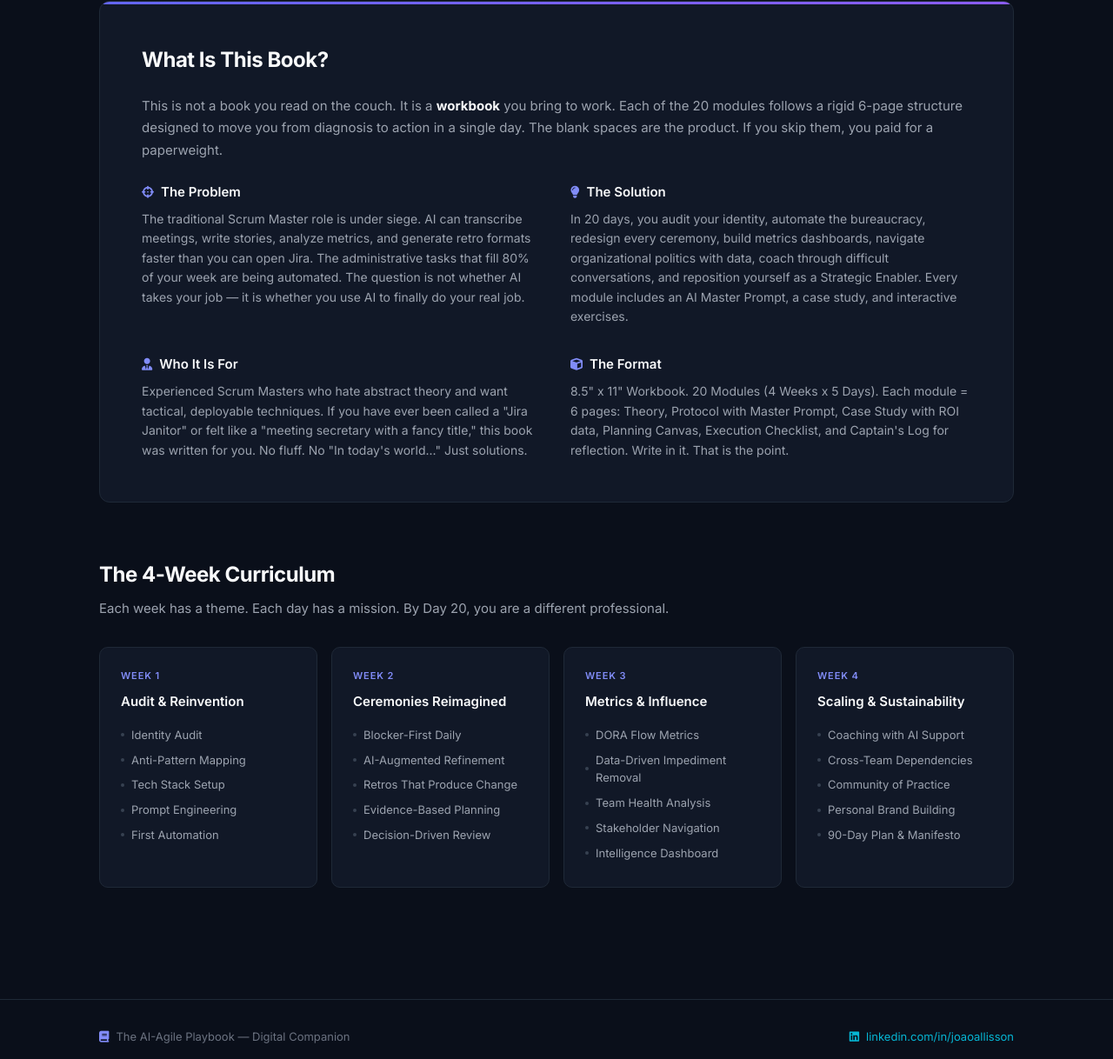
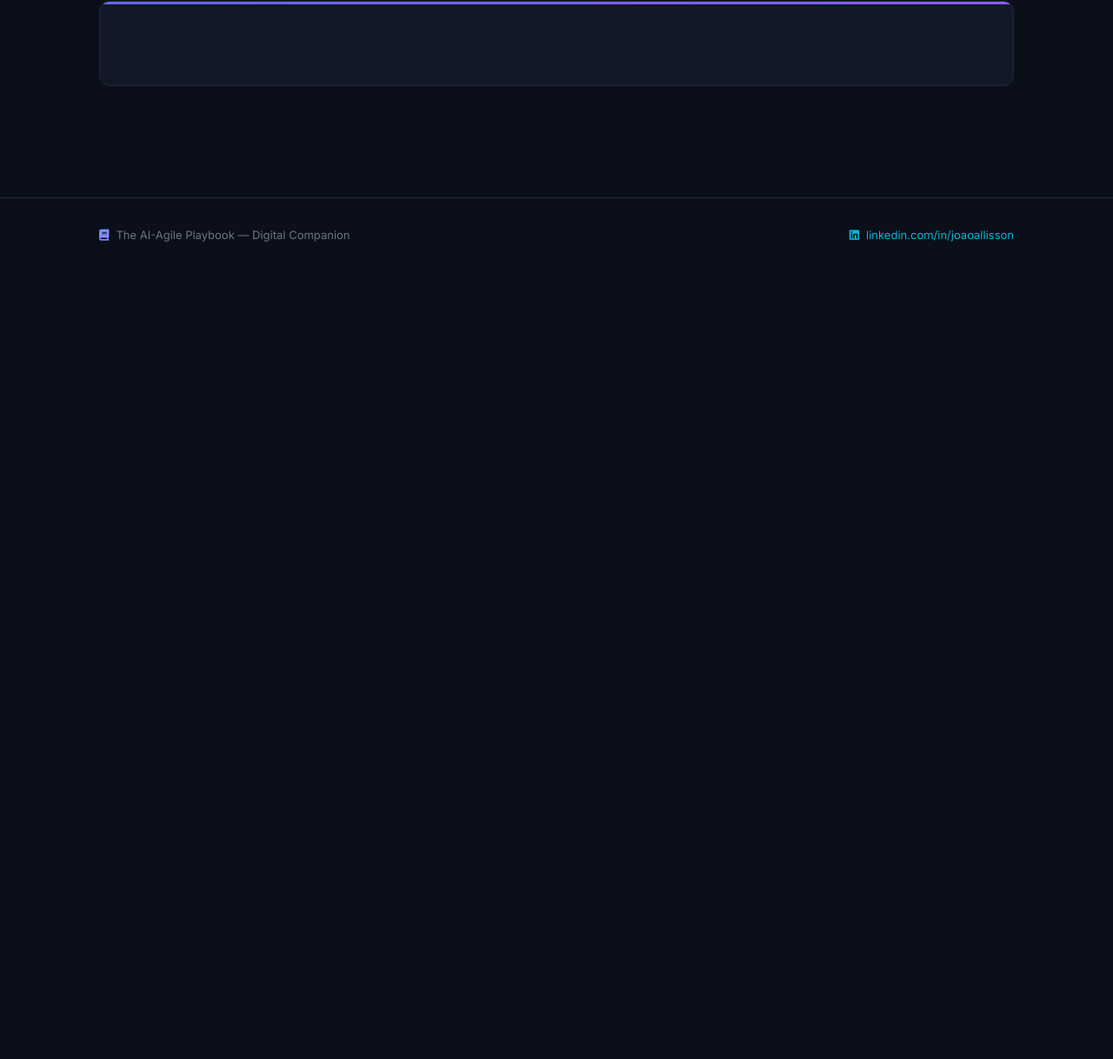
Before and after one commit to The-AI-Agile-Playbook/docs, a plain HTML site: page index.html in a window 1280 px wide. Shown: the part 1160-2378 px from the top of the page at 87% size. After the commit the page ends 1473 px from the top, so only its background shows below. Drawn offline with Linux system fonts and the light colour scheme.

Commit message:
Remover seções do index.html e corrigir ícone do menu Sprint Review

```diff
--- a/index.html
+++ b/index.html
@@ -509,81 +509,11 @@
 
         <!-- About the Book -->
         <div id="about" class="about">
-            <h2>What Is This Book?</h2>
-            <p style="color: var(--text-secondary); font-size: 0.9375rem; line-height: 1.7;">This is not a book you read on the couch. It is a <strong style="color: var(--text-primary);">workbook</strong> you bring to work. Each of the 20 modules follows a rigid 6-page structure designed to move you from diagnosis to action in a single day. The blank spaces are the product. If you skip them, you paid for a paperweight.</p>
-
-            <div class="about-grid">
-                <div class="about-item">
-                    <h4><i class="fas fa-crosshairs"></i> The Problem</h4>
-                    <p>The traditional Scrum Master role is under siege. AI can transcribe meetings, write stories, analyze metrics, and generate retro formats faster than you can open Jira. The administrative tasks that fill 80% of your week are being automated. The question is not whether AI takes your job — it is whether you use AI to finally do your real job.</p>
-                </div>
-                <div class="about-item">
-                    <h4><i class="fas fa-lightbulb"></i> The Solution</h4>
-                    <p>In 20 days, you audit your identity, automate the bureaucracy, redesign every ceremony, build metrics dashboards, navigate organizational politics with data, coach through difficult conversations, and reposition yourself as a Strategic Enabler. Every module includes an AI Master Prompt, a case study, and interactive exercises.</p>
-                </div>
-                <div class="about-item">
-                    <h4><i class="fas fa-user-tie"></i> Who It Is For</h4>
-                    <p>Experienced Scrum Masters who hate abstract theory and want tactical, deployable techniques. If you have ever been called a "Jira Janitor" or felt like a "meeting secretary with a fancy title," this book was written for you. No fluff. No "In today's world..." Just solutions.</p>
-                </div>
-                <div class="about-item">
-                    <h4><i class="fas fa-cube"></i> The Format</h4>
-                    <p>8.5" x 11" Workbook. 20 Modules (4 Weeks x 5 Days). Each module = 6 pages: Theory, Protocol with Master Prompt, Case Study with ROI data, Planning Canvas, Execution Checklist, and Captain's Log for reflection. Write in it. That is the point.</p>
-                </div>
-            </div>
+                <!-- Seção removida: What Is This Book? -->
         </div>
 
         <!-- Curriculum -->
-        <div id="curriculum" class="weeks">
-            <h2 class="section-title">The 4-Week Curriculum</h2>
-            <p class="section-desc">Each week has a theme. Each day has a mission. By Day 20, you are a different professional.</p>
-
-            <div class="week-grid">
-                <div class="week-card">
-                    <div class="week-number">Week 1</div>
-                    <h4>Audit & Reinvention</h4>
-                    <ul class="week-days">
-                        <li>Identity Audit</li>
-                        <li>Anti-Pattern Mapping</li>
-                        <li>Tech Stack Setup</li>
-                        <li>Prompt Engineering</li>
-                        <li>First Automation</li>
-                    </ul>
-                </div>
-                <div class="week-card">
-                    <div class="week-number">Week 2</div>
-                    <h4>Ceremonies Reimagined</h4>
-                    <ul class="week-days">
-                        <li>Blocker-First Daily</li>
-                        <li>AI-Augmented Refinement</li>
-                        <li>Retros That Produce Change</li>
-                        <li>Evidence-Based Planning</li>
-                        <li>Decision-Driven Review</li>
-                    </ul>
-                </div>
-                <div class="week-card">
-                    <div class="week-number">Week 3</div>
-                    <h4>Metrics & Influence</h4>
-                    <ul class="week-days">
-                        <li>DORA Flow Metrics</li>
-                        <li>Data-Driven Impediment Removal</li>
-                        <li>Team Health Analysis</li>
-                        <li>Stakeholder Navigation</li>
-                        <li>Intelligence Dashboard</li>
-                    </ul>
-                </div>
-                <div class="week-card">
-                    <div class="week-number">Week 4</div>
-                    <h4>Scaling & Sustainability</h4>
-                    <ul class="week-days">
-                        <li>Coaching with AI Support</li>
-                        <li>Cross-Team Dependencies</li>
-                        <li>Community of Practice</li>
-                        <li>Personal Brand Building</li>
-                        <li>90-Day Plan & Manifesto</li>
-                    </ul>
-                </div>
-            </div>
-        </div>
+            <!-- Seção removida: The 4-Week Curriculum -->
 
     </main>
 
```
Also changed, not shown: scrum-master-prompts-lib.html (+1 -1 lines).
